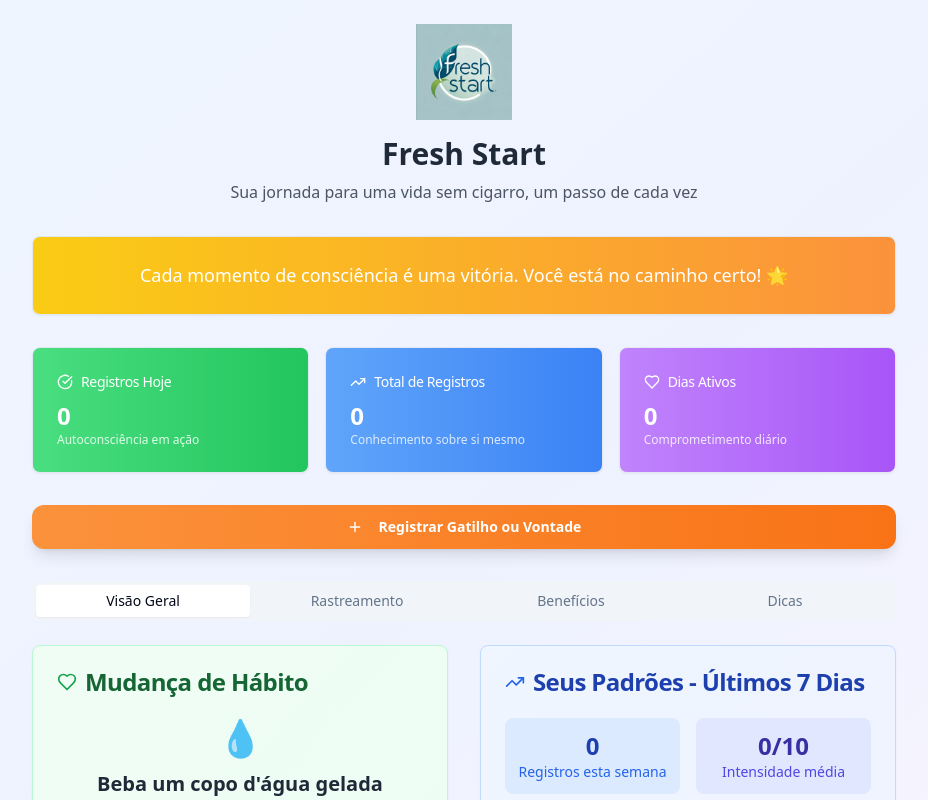
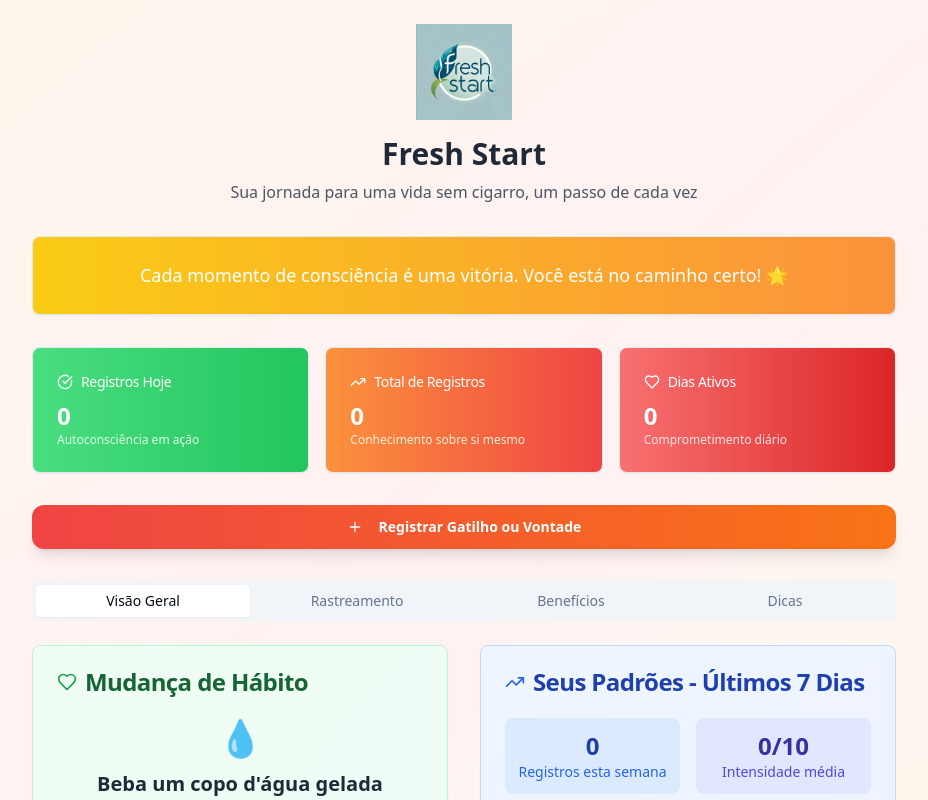
Before and after one commit to freshstart27/smoke-free-journey-companion, a React (Vite) app: page / in a window 1280 px wide. Shown: the top 800 px of the page, without its empty margins (176-1104 px from the left). Built offline with nearby package versions, Linux system fonts and the light colour scheme.

Commit message:
Refactor: Apply color palette from logo
Update the site's color scheme to match the logo's color palette.

```diff
--- a/src/pages/Index.tsx
+++ b/src/pages/Index.tsx
@@ -56,7 +56,7 @@ const Index = () => {
   ).length;
 
   return (
-    <div className="min-h-screen bg-gradient-to-br from-blue-50 via-indigo-50 to-purple-50">
+    <div className="min-h-screen bg-gradient-to-br from-orange-50 via-red-50 to-amber-50">
       <div className="container mx-auto px-4 py-6 max-w-4xl">
         {/* Header */}
         <div className="text-center mb-8">
@@ -95,7 +95,7 @@ const Index = () => {
             </CardContent>
           </Card>
 
-          <Card className="bg-gradient-to-r from-blue-400 to-blue-500 text-white">
+          <Card className="bg-gradient-to-r from-orange-400 to-red-500 text-white">
             <CardHeader className="pb-2">
               <CardTitle className="text-sm font-medium flex items-center">
                 <TrendingUp className="w-4 h-4 mr-2" />
@@ -104,13 +104,13 @@ const Index = () => {
             </CardHeader>
             <CardContent>
               <div className="text-2xl font-bold">{triggerRecords.length}</div>
-              <p className="text-blue-100 text-xs">
+              <p className="text-orange-100 text-xs">
                 Conhecimento sobre si mesmo
               </p>
             </CardContent>
           </Card>
 
-          <Card className="bg-gradient-to-r from-purple-400 to-purple-500 text-white">
+          <Card className="bg-gradient-to-r from-red-400 to-red-600 text-white">
             <CardHeader className="pb-2">
               <CardTitle className="text-sm font-medium flex items-center">
                 <Heart className="w-4 h-4 mr-2" />
@@ -121,7 +121,7 @@ const Index = () => {
               <div className="text-2xl font-bold">
                 {new Set(triggerRecords.map(r => new Date(r.date).toDateString())).size}
               </div>
-              <p className="text-purple-100 text-xs">
+              <p className="text-red-100 text-xs">
                 Comprometimento diário
               </p>
             </CardContent>
@@ -132,7 +132,7 @@ const Index = () => {
         <div className="mb-8">
           <Button
             onClick={() => setShowTriggerForm(true)}
-            className="w-full bg-gradient-to-r from-orange-400 to-orange-500 hover:from-orange-500 hover:to-orange-600 text-white font-semibold py-4 rounded-xl shadow-lg transform transition hover:scale-105"
+            className="w-full bg-gradient-to-r from-red-500 to-orange-500 hover:from-red-600 hover:to-orange-600 text-white font-semibold py-4 rounded-xl shadow-lg transform transition hover:scale-105"
             size="lg"
           >
             <Plus className="w-5 h-5 mr-2" />
```
